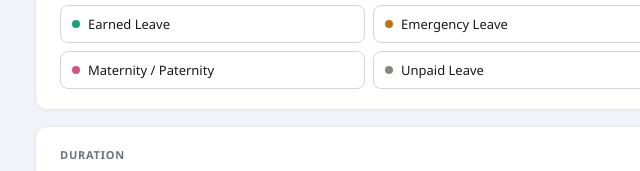
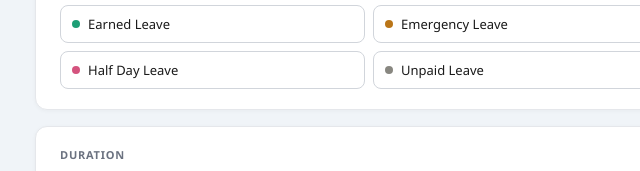
Before and after one commit to be6tech/Leave-Application, a plain HTML site: page index.html in a window 1280 px wide. Shown: the part 431-602 px from the top of the page, 271-911 px from the left. Drawn offline with Linux system fonts and the light colour scheme.

```diff
--- a/index.html
+++ b/index.html
@@ -162,7 +162,7 @@ body{background:#f0f4f8;font-family:var(--font-sans);color:var(--color-text-prim
       <button class="lt-btn" onclick="selectLeave(this,'Sick Leave')"><span class="lt-dot" style="background:#d85a30"></span>Sick Leave</button>
       <button class="lt-btn" onclick="selectLeave(this,'Earned Leave')"><span class="lt-dot" style="background:#1d9e75"></span>Earned Leave</button>
       <button class="lt-btn" onclick="selectLeave(this,'Emergency Leave')"><span class="lt-dot" style="background:#ba7517"></span>Emergency Leave</button>
-      <button class="lt-btn" onclick="selectLeave(this,'Half Day Leave')"><span class="lt-dot" style="background:#d4537e"></span>Maternity / Paternity</button>
+      <button class="lt-btn" onclick="selectLeave(this,'Maternity / Paternity')"><span class="lt-dot" style="background:#d4537e"></span>Half Day Leave</button>
       <button class="lt-btn" onclick="selectLeave(this,'Unpaid Leave')"><span class="lt-dot" style="background:#888780"></span>Unpaid Leave</button>
     </div>
     <input type="hidden" id="leaveType" value="Casual Leave">
```
